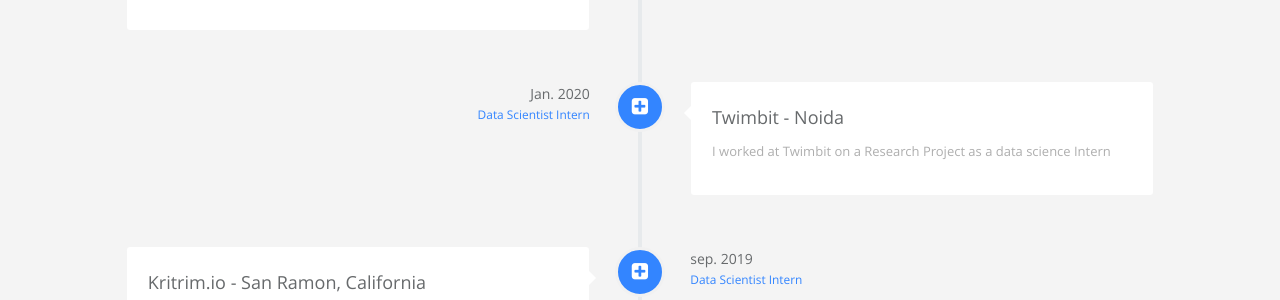
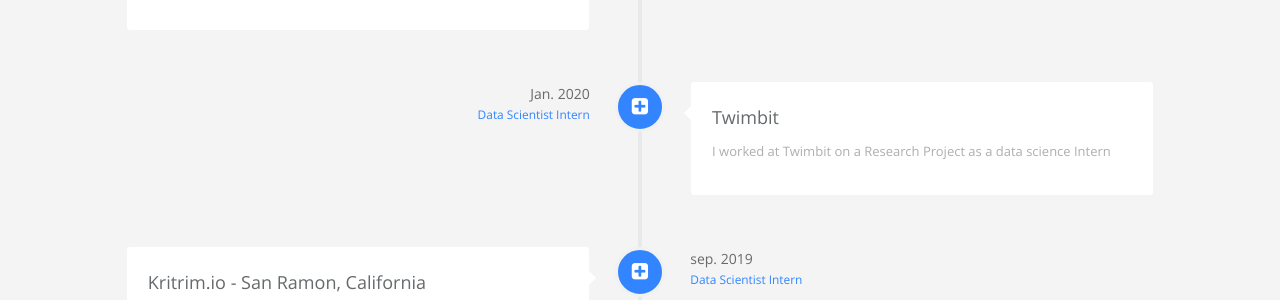
Before and after one commit to mounicarajput/modern-whale, a Jekyll site: the page built from index.html, in a window 1280 px wide and 900 px high, scrolled down 1004 px. Shown: the part 155-455 px from the top of the window. Built offline with Jekyll 4.4.1, drawn with Linux system fonts in a browser that asks for light colours.

Commit message:
careers.yml: updated detail in name

```diff
--- a/_data/index/careers.yml
+++ b/_data/index/careers.yml
@@ -13,7 +13,7 @@
   icon: fa-plus-square
   present: true
 - name:
-    detail: Twimbit - Noida
+    detail: 'Twimbit '
     i18n: company_b
   desc:
     detail: I worked at Twimbit on a Research Project as a data science Intern
```
